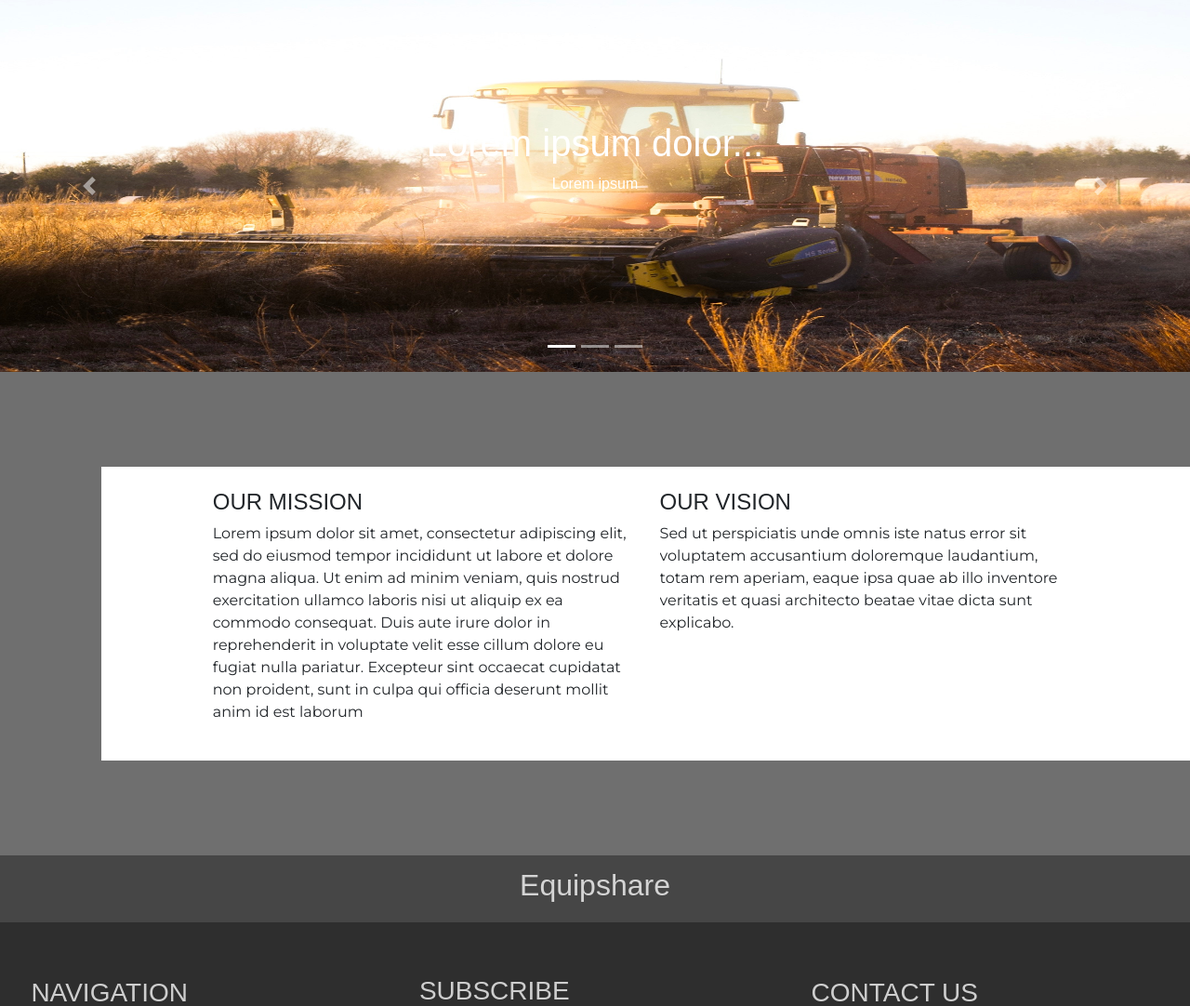
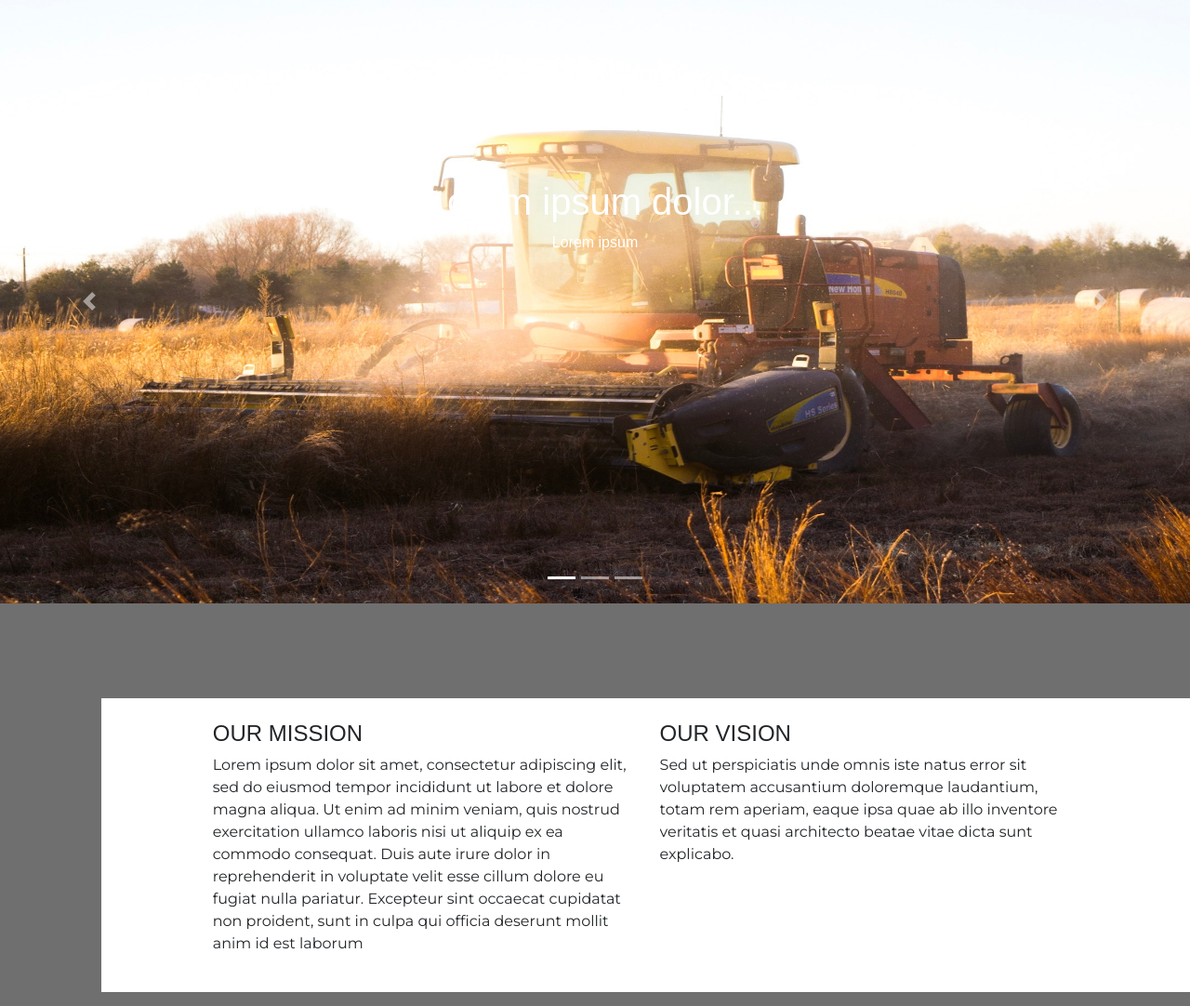
Before and after one commit to stephyi/equpshare-javascript, a PHP site: page / in a window 1280 px wide. Shown: the part 61-1143 px from the top of the page at 93% size. Run offline with PHP 8.4, Linux system fonts and the light colour scheme; some libraries are stand-ins or nearby versions.

Commit message:
height to 650px

```diff
--- a/css/style.css
+++ b/css/style.css
@@ -111,6 +111,7 @@
 .fa-google-plus:hover {
     opacity: 0.8;
 }
+
 .carousel-caption {
     top: 50%;
     bottom: auto;
@@ -118,7 +119,8 @@
     -ms-transform: translate(0, -50%);
     transform: translate(0, -50%);
 }
-.carousel-inner > .carousel-item > .img-fluid{
-    height:400px;
-    width:100%;
+
+.carousel-inner>.carousel-item>.img-fluid {
+    height: 650px;
+    width: 100%;
 }
```
